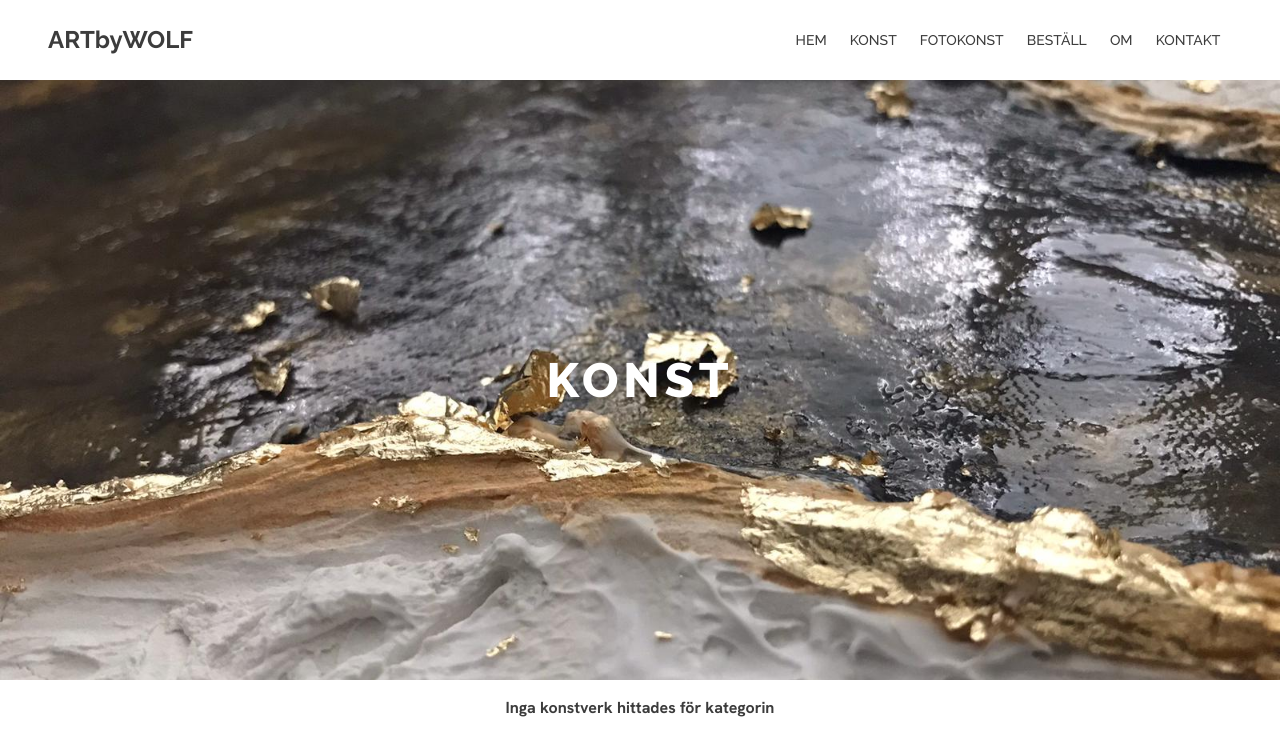
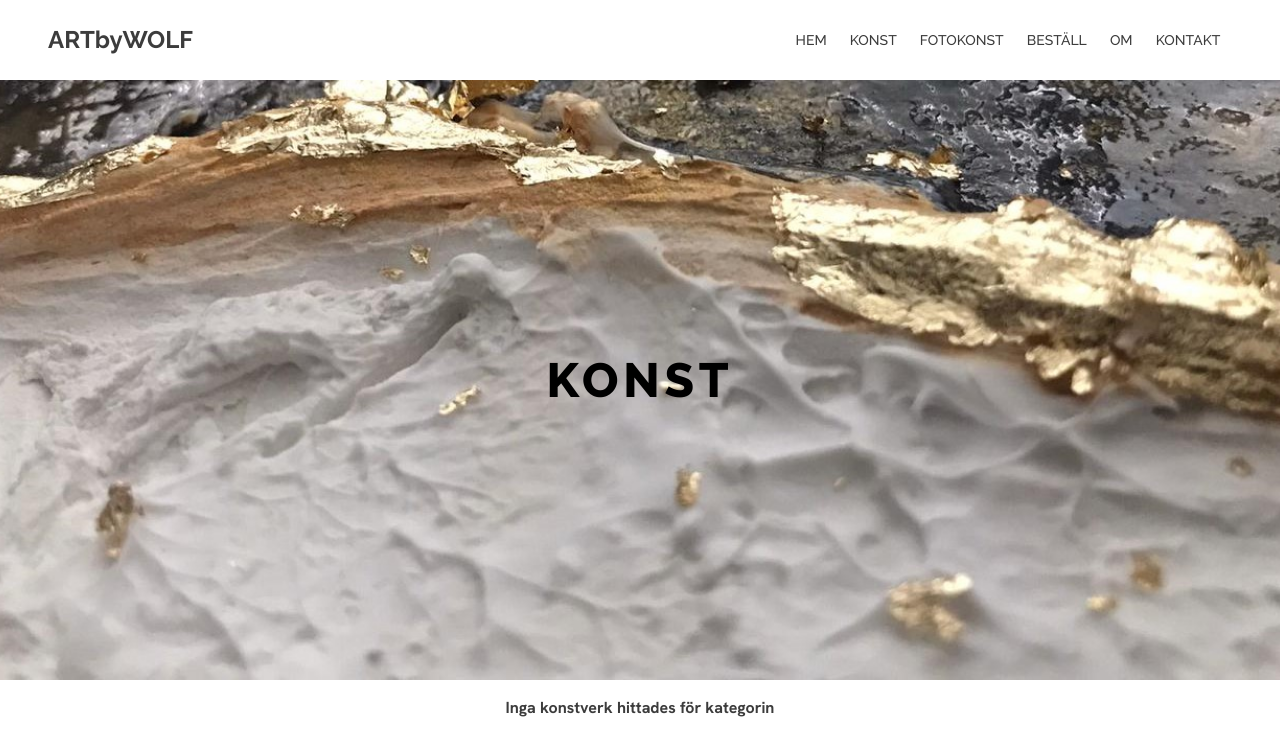
Before and after one commit to RozlinA/Art-Gallery-Degree-Project, a React (Vite) app: page /konst in a window 1280 px wide. Shown: the top 756 px of the page. Built offline with nearby package versions, Linux system fonts and the light colour scheme; no server answers; the database is empty.

Commit message:
Update background image on photo page to improve visability

```diff
--- a/src/pages/Art.tsx
+++ b/src/pages/Art.tsx
@@ -1,4 +1,4 @@
-import backgroundImage from "../assets/theLandBetweenTheRivers3.jpg";
+import backgroundImage from "../assets/theLandBetweenTheRivers4.jpg";
 import { Link } from "react-router-dom";
 import { useFetchArtworks } from "../hooks/useFetchArtworks";
 
@@ -12,7 +12,7 @@ export const Art = () => {
           className="w-full h-full max-h-[150px] md:max-h-[600px] bg-cover bg-center flex flex-col justify-center items-center"
           style={{ backgroundImage: `url(${backgroundImage})` }}
         >
-          <h1 className="text-4xl md:text-5xl text-white font-extrabold tracking-widest">
+          <h1 className="text-4xl md:text-5xl text-black font-extrabold tracking-widest">
             KONST
           </h1>
         </div>
```
Also changed, not shown: src/assets/theLandBetweenTheRivers4.jpg (added).
